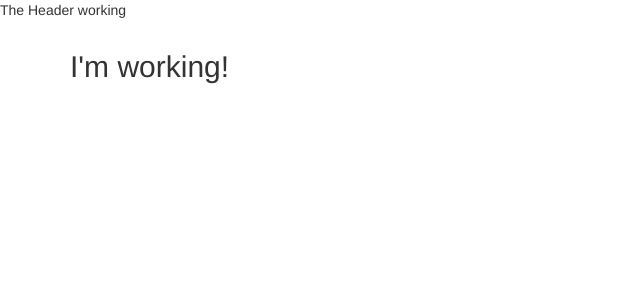
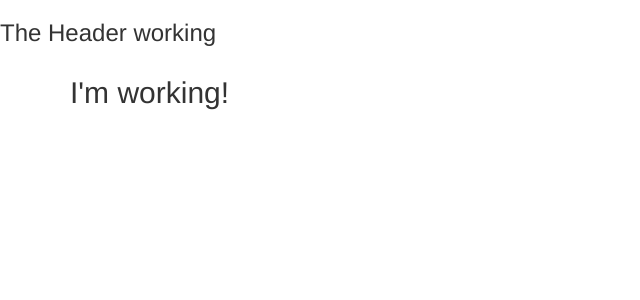
Before and after one commit to StepanB/recipe-book, an Angular app: page / in a window 1280 px wide. Shown: the top 300 px of the page, without its empty margins (0-640 px from the left). Built offline with nearby package versions, Linux system fonts and the light colour scheme.

Commit message:
Update header

```diff
--- a/src/app/header/header.component.html
+++ b/src/app/header/header.component.html
@@ -1 +1 @@
-<p>The Header working</p>
+<h3>The Header working</h3>
```
